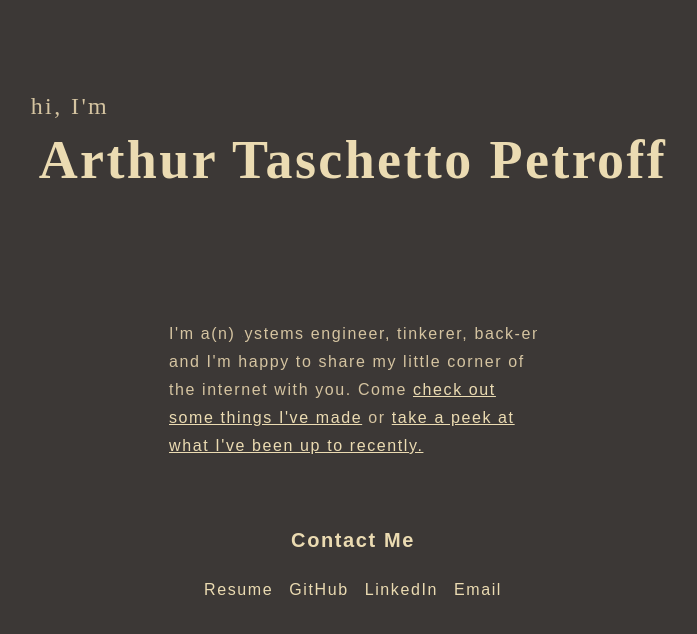
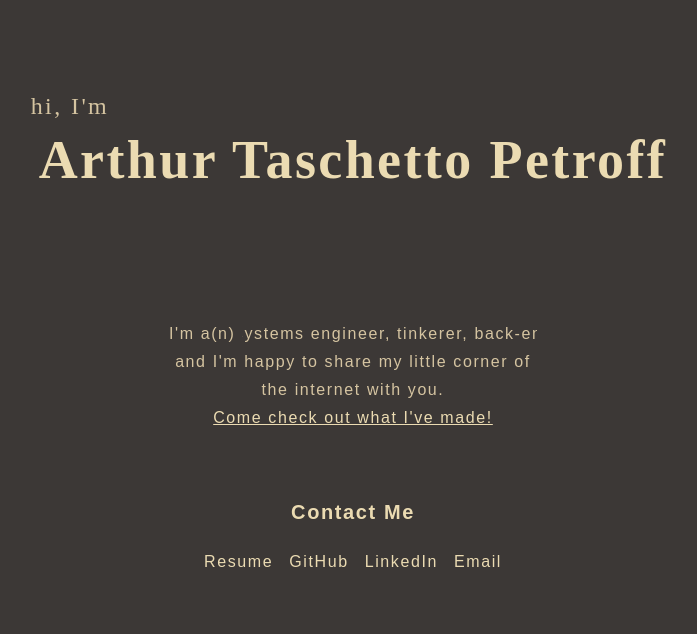
Before and after one commit to apetbrz/portfolio, a SvelteKit app in the folder client/: page / in a window 1280 px wide. Shown: the top 634 px of the page, without its empty margins (287-984 px from the left). Built offline with nearby package versions, Linux system fonts and the light colour scheme.

Commit message:
presentable body text while blog is in-dev

```diff
--- a/client/src/routes/+page.svelte
+++ b/client/src/routes/+page.svelte
@@ -12,13 +12,13 @@ import Hero from "$lib/Hero.svelte";
 				static="I'm a(n)"
 				text="software developer, systems engineer, tinkerer, back-end specialist, nerd, tutor, supporter, rustacean, arch user btw, minimalist, maximalist, "
 			/>
-			<div class="mx-auto">
+			<div class="mx-auto text-center">
 				<p class="my-0! smooth-theme-change">
-					and I'm happy to share my little corner of the internet with you. Come
-					<a href="/projects" class="pretty-button smooth-theme-change box-decoration-clone p-1! -m-1!" draggable="false">check out some things I've made</a>
-					or
-					<a href="/blog" class="pretty-button smooth-theme-change box-decoration-clone p-1! -m-1!" draggable="false">take a peek at what I've been up to recently.</a>
+					and I'm happy to share my little corner of the internet with you.
+					<!-- or -->
+					<!-- <a href="/blog" class="pretty-button smooth-theme-change box-decoration-clone p-1! -m-1!" draggable="false">take a peek at what I've been up to recently.</a> -->
 				</p>
+				<a href="/projects" class="pretty-button smooth-theme-change box-decoration-clone p-1! -m-1!" draggable="false">Come check out what I've made!</a>
 			</div>
 		</div>
 		<div class="pretty w-full text-center">
```
